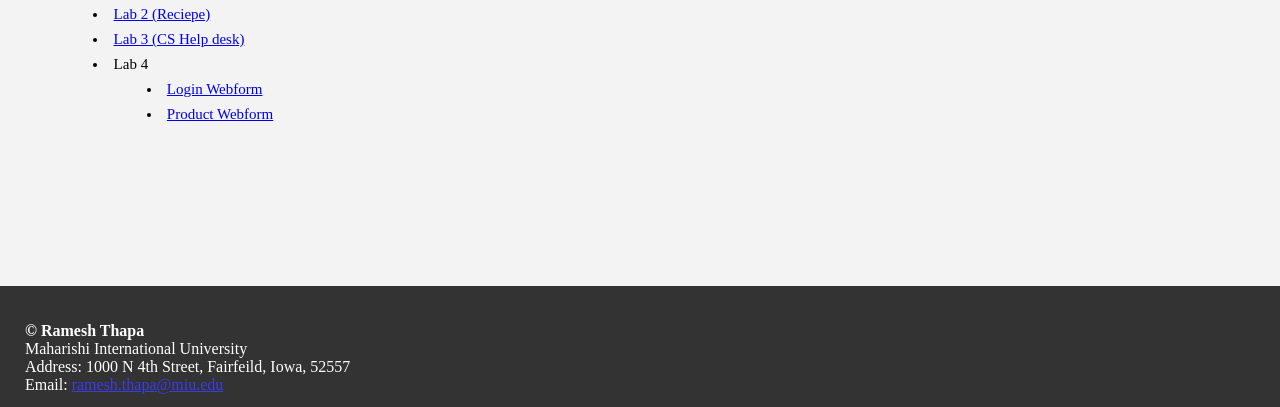
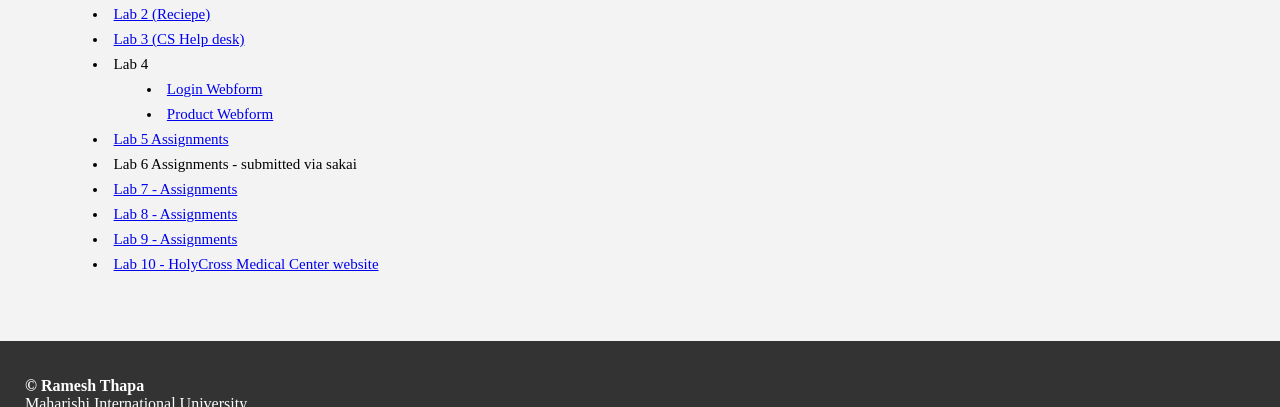
Before and after one commit to ramessh-thapa/ramessh-thapa.github.io, a plain HTML site: page index.html in a window 1280 px wide. Shown: the part 349-756 px from the top of the page. Drawn offline with Linux system fonts and the light colour scheme.

Commit message:
Added links in home page .

```diff
--- a/index.html
+++ b/index.html
@@ -22,6 +22,21 @@
             <li><a href="/product-webform.html">Product Webform</a></li>
           </ul>
         </li>
+        <li>
+          <a
+            href="https://github.com/ramessh-thapa/ramessh-thapa.github.io/blob/main/scripts/lab5_scripts.js"
+            >Lab 5 Assignments</a
+          >
+        </li>
+        <li>Lab 6 Assignments - submitted via sakai</li>
+        <li><a href="/lab7_html.html">Lab 7 - Assignments</a></li>
+        <li><a href="/lab8_html.html">Lab 8 - Assignments</a></li>
+        <li><a href="./Lab9/lab9_html.html">Lab 9 - Assignments</a></li>
+        <li>
+          <a href="./hcmc-website/index.html"
+            >Lab 10 - HolyCross Medical Center website</a
+          >
+        </li>
       </ul>
     </main>
     <footer>
```
Also changed, not shown: Lab9/lab9_html.html (+1 -0 lines), lab7_html.html (+1 -0 lines), lab8_html.html (+1 -0 lines).
